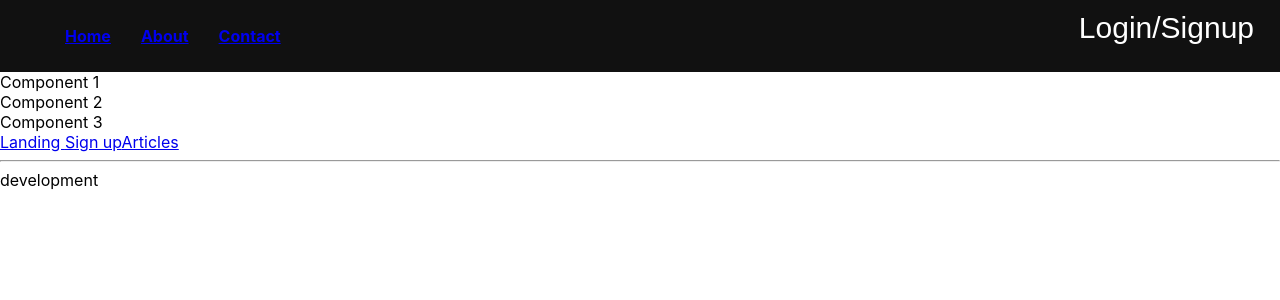
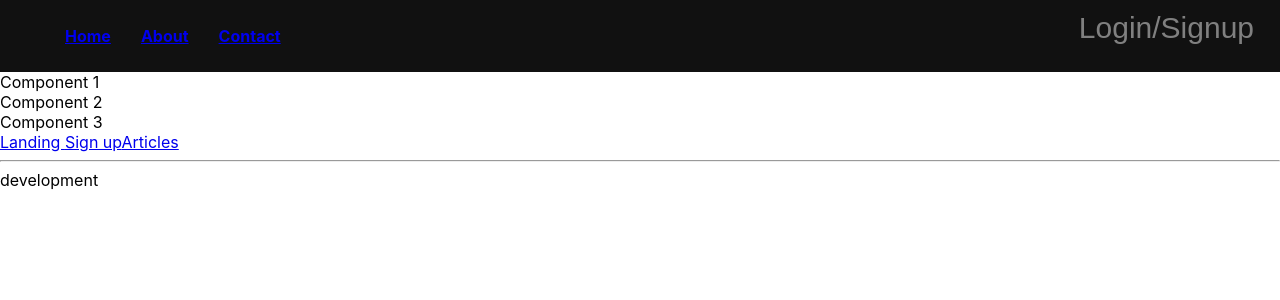
Before and after one commit to Lkleindesigns/sazerac-social, a React (Create React App) app: page / in a window 1280 px wide. Shown: the top 300 px of the page. Built offline with nearby package versions, Linux system fonts and the light colour scheme; no server answers.

Commit message:
set modal show toggle to false on logout

```diff
--- a/src/App.js
+++ b/src/App.js
@@ -19,7 +19,7 @@ function App() {
       <Link to="/">Landing </Link>
       <Link to="/register">Sign up</Link>
       <Link to="/articles">Articles</Link>
-      {isWriter ? <Link to="/publisher/article/new">Add post </Link> : null}
+      { isWriter ? <Link to="/publisher/article/new">Add post </Link> : null }
       <hr></hr>
       <div>{process.env.NODE_ENV}</div>
       <div>{process.env.PORT}</div>
--- a/src/components/LoginModal.js
+++ b/src/components/LoginModal.js
@@ -7,7 +7,7 @@ const LoginModal = ({ handleClose, showModal, children }) => {
   return (
     <div className={showHideClassName}>
       <section className="modal-main">
-        {children}
+        <Login />
         <button onClick={() => handleClose()}>close</button>
       </section>
     </div>
--- a/src/components/Navbar.js
+++ b/src/components/Navbar.js
@@ -11,6 +11,7 @@ const Navbar = () => {
   const { current_user, logged_in, onLogout } = useAuthDataContext();
 
   const handleLogout = () => {
+    loginModalHide()
     logoutUser()
     onLogout()
   }
--- a/src/styles/App.css
+++ b/src/styles/App.css
@@ -6,7 +6,7 @@ li {
 button {
   font-size: 30px;
   margin-right: 30px;
-  color: white;
+  color: grey;
   background: transparent;
   border: none;
   cursor: pointer;
```
